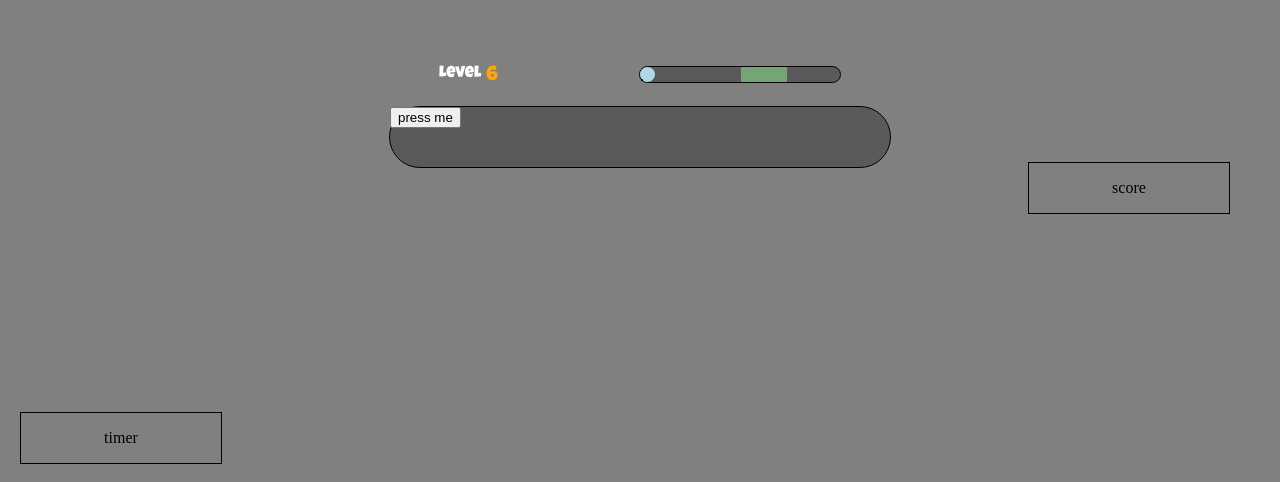
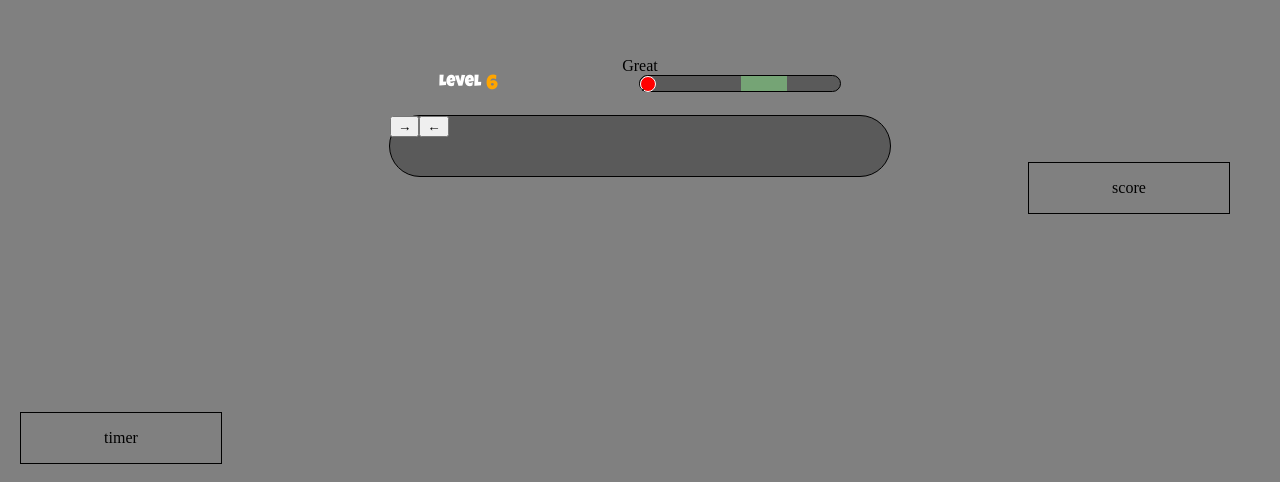
Before and after one commit to jengmun/audi, a plain HTML site: page index.html in a window 1280 px wide. Shown: the part 286-768 px from the top of the page. Drawn offline with Linux system fonts and the light colour scheme.

Commit message:
added randomise keys function and addeventlistener for arrow keys

```diff
--- a/index.html
+++ b/index.html
@@ -15,14 +15,15 @@
   </head>
   <body>
     <div class="game-container">
+      <div class="grade">Great</div>
       <div class="upper-container">
         <div class="level">Level <span class="level-number">6</span></div>
         <div class="rhythm-bar">
+          <div class="target-area"></div>
           <div class="target">.</div>
-          <div class="target-area"></div>
         </div>
       </div>
-      <div class="arrow-keys"><button>press me</button></div>
+      <div class="arrow-keys"><button value="39">&#8594;</button></div>
     </div>
     <div class="score">score</div>
     <div class="timer">timer</div>
--- a/script.js
+++ b/script.js
@@ -15,6 +15,35 @@ const accuracy = {
   great: "<6",
   perfect: "<2",
 };
+
+const keyCodes = {
+  left: 37,
+  up: 38,
+  right: 39,
+  down: 40,
+};
+
+// const uniCode = {
+//   "&#8592": 37,
+//   "&#8593": 38,
+//   "&#8594": 39,
+//   "&#8595": 40,
+// };
+
+const uniCode = {
+  37: "&#8592",
+  38: "&#8593",
+  39: "&#8594",
+  40: "&#8595",
+};
+
+function randomiseKeys() {
+  const keyCode = Math.floor(Math.random() * 4) + 37;
+  const newArrowKey = document.createElement("button");
+  newArrowKey.setAttribute("value", keyCode);
+  newArrowKey.innerHTML = uniCode[keyCode];
+  document.querySelector(".arrow-keys").append(newArrowKey);
+}
 
 function grading() {
   const perfectDistance = 116;
@@ -53,11 +82,16 @@ function rhythmSpeed() {
 
 // setInterval(rhythmSpeed, 10);
 
-window.addEventListener("keydown", () => {
-  console.log("hi");
+window.addEventListener("keydown", (e) => {
+  if (e.keyCode == document.querySelector("button").value) {
+    console.log("right");
+  }
 });
 
-const target = document.querySelector(".target");
-if (distanceX === 125) {
-  alert("perfect");
-}
+// create eventlistener for each button -> remove event listener after pressing
+
+console.log(document.querySelector(".rhythm-bar").style.width);
+
+// timestamp;
+// 4s
+randomiseKeys();
--- a/styles.css
+++ b/styles.css
@@ -48,10 +48,11 @@ body {
 
 .target {
   border-radius: 50%;
-  /* border: 0.5px solid white; */
-  background-color: lightblue;
-  width: 15px;
-  height: 15px;
+  border: 0.5px solid white;
+  background-color: red;
+  box-shadow: white;
+  width: 14px;
+  height: 14px;
 }
 
 .target-area {
```
